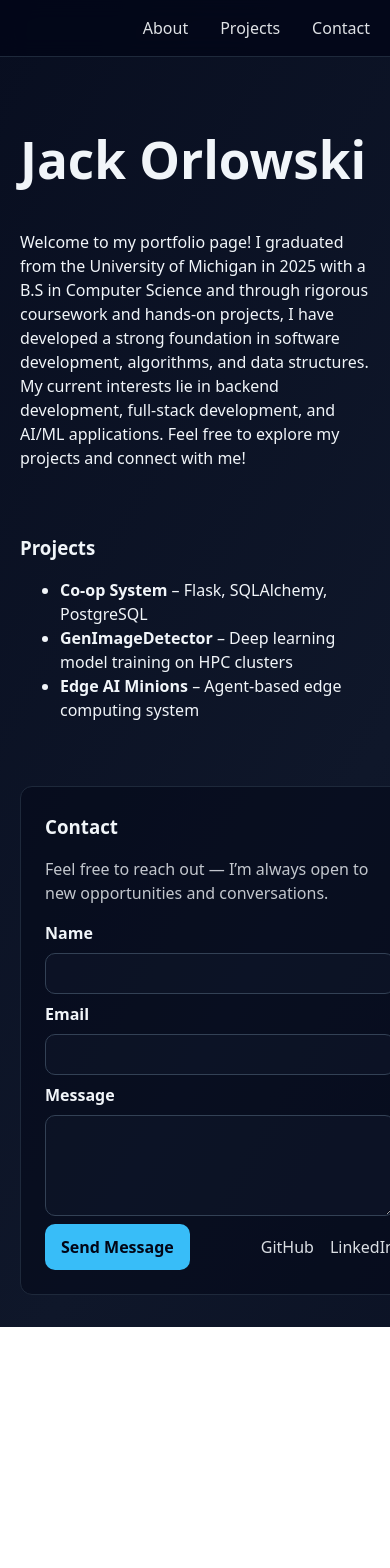
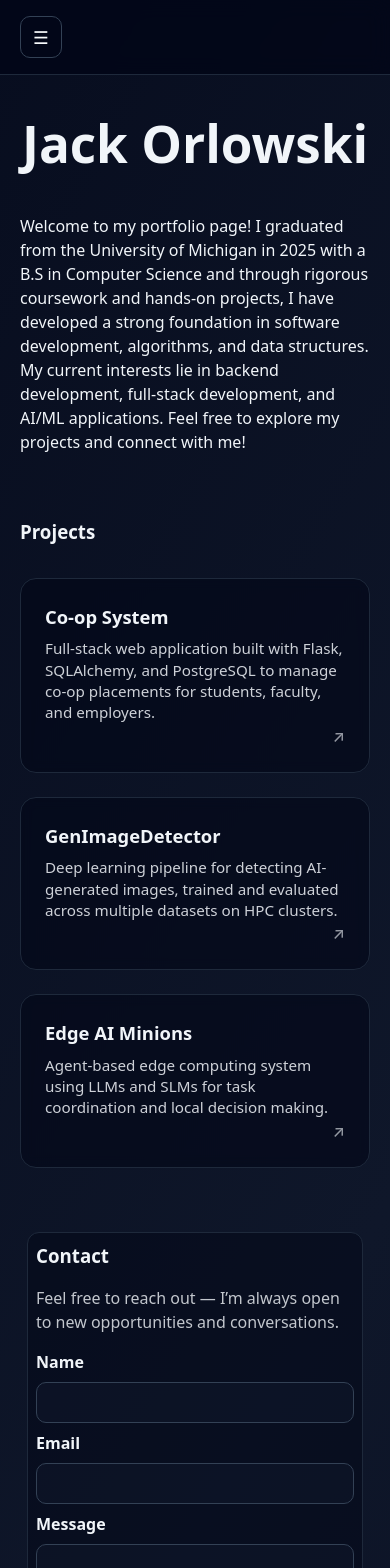
Before and after one commit to o-jack25/Portfolio, a React (Vite) app: page / in a window 390 px wide. Shown: the top 1568 px of the page. Before the commit the page ends 1327 px from the top, so only its background shows below. Built offline with nearby package versions, Linux system fonts and the light colour scheme.

Commit message:
Improved navbar, mobile layout, and project cards

```diff
--- a/src/App.css
+++ b/src/App.css
@@ -12,6 +12,12 @@ body {
   animation: gradientMove 15s ease infinite;
   color: #f1f5f9;
   font-family: system-ui, -apple-system, BlinkMacSystemFont, sans-serif;
+}
+
+h1{
+  text-align: center;
+  margin-top: 0.5rem;
+
 }
 
 @keyframes gradientMove {
@@ -31,17 +37,28 @@ body {
 .navbar {
   position: sticky;
   top: 0;
+  width: 100%;
   z-index: 100;
-  padding: 1rem 3rem;
   border-bottom: 1px solid #1e293b;
   background: rgba(2, 6, 23, 0.8); /* slightly see-through */
   backdrop-filter: blur(10px);
+
+}
+
+.nav-inner{
+  width: 100%;
+  padding: 1rem clamp(1rem, 4vw, 3rem);;
+
+  display: flex;
+  align-items: center;
+  justify-content: space-between;
+  gap: 1rem;
 }
 
 /* Nav links aligned right */
 .nav-list {
   display: flex;
-  justify-content: flex-end;
+
   gap: 2rem;
   list-style: none;
   margin: 0;
@@ -57,6 +74,53 @@ body {
 }
 
 .nav-list a:hover {
+  text-decoration: underline;
+  opacity: 1;
+}
+
+.brand {
+  color: #f8fafc;
+  text-decoration: none;
+  font-weight: 800;
+  letter-spacing: 0.5px;
+  opacity: 0.95;
+}
+
+.desktop-nav {
+  margin-left: auto; /* pushes desktop nav to the right */
+}
+
+/* hamburger button (hidden on desktop) */
+.menu-btn {
+  display: none;
+  background: transparent;
+  border: 1px solid #334155;
+  color: #f8fafc;
+  padding: 0.5rem 0.75rem;
+  border-radius: 10px;
+  font-size: 1.1rem;
+  cursor: pointer;
+}
+
+/* dropdown menu container */
+.mobile-menu {
+  display: none; /* will show on mobile when rendered */
+  border-top: 1px solid #1e293b;
+  background: rgba(2, 6, 23, 0.92);
+  backdrop-filter: blur(10px);
+  padding: 0.75rem 3rem;
+}
+
+.mobile-menu a {
+  display: block;
+  padding: 0.75rem 0;
+  color: #f8fafc;
+  text-decoration: none;
+  font-weight: 600;
+  opacity: 0.95;
+}
+
+.mobile-menu a:hover {
   text-decoration: underline;
   opacity: 1;
 }
@@ -78,9 +142,9 @@ section {
 /* Contact section (if you're using the Formspree form styles I gave earlier) */
 .contact {
   margin: 4rem auto 0 auto;
-  padding: 1.5rem;
+  padding: 0.5rem;
   max-width: 600px;
-  width: 100%;
+  width: calc(100% - 2rem);
   border: 1px solid #1e293b;
   border-radius: 12px;
   background: rgba(2, 6, 23, 0.5);
@@ -164,13 +228,84 @@ section {
 }
 
 @media (max-width: 700px) {
-  .navbar {
+  .nav-inner {
     padding: 1rem 1.25rem;
   }
+
+  .desktop-nav {
+    display: none; /* hide desktop links */
+  }
+
+  .menu-btn {
+    display: inline-flex; /* show hamburger */
+    align-items: center;
+    justify-content: center;
+  }
+
+  .mobile-menu {
+    display: block; /* show dropdown area when it exists (menuOpen) */
+    padding: 0.75rem 1.25rem;
+  }
+
   .container {
     padding: 2rem 1.25rem;
   }
+
   .contact-grid {
     grid-template-columns: 1fr;
   }
 }
+
+
+/* Projects grid */
+.projects-grid {
+  display: grid;
+  grid-template-columns: repeat(auto-fit, minmax(260px, 1fr));
+  gap: 1.5rem;
+  margin-top: 2rem;
+}
+
+/* Project card */
+.project-card {
+  display: block;
+  padding: 1.5rem;
+  border-radius: 16px;
+  border: 1px solid #1e293b;
+  background: rgba(2, 6, 23, 0.55);
+  backdrop-filter: blur(6px);
+  color: #f1f5f9;
+  text-decoration: none;
+  transition: transform 0.2s ease, box-shadow 0.2s ease, border-color 0.2s ease;
+}
+
+.project-card h4 {
+  margin: 0 0 0.5rem 0;
+  font-size: 1.15rem;
+}
+
+.project-card p {
+  margin: 0;
+  color: rgba(241, 245, 249, 0.85);
+  font-size: 0.95rem;
+  line-height: 1.4;
+}
+
+/* Hover / focus */
+.project-card:hover,
+.project-card:focus-visible {
+  transform: translateY(-4px);
+  border-color: #38bdf8;
+  box-shadow: 0 12px 30px rgba(56, 189, 248, 0.15);
+}
+
+.project-card::after {
+  content: "↗";
+  float: right;
+  opacity: 0.6;
+}
+
+@media (hover: none) {
+  .project-card {
+    transition: none;
+  }
+}
--- a/src/App.jsx
+++ b/src/App.jsx
@@ -1,14 +1,42 @@
+import { useState } from "react";
 import "./App.css";
 
 export default function App() {
+  const [menuOpen, setMenuOpen] = useState(false);
+
   return (
     <div className="page">
       <nav className="navbar">
-        <ul className="nav-list">
+        <div className="nav-inner">
+          {/* Optional brand on the left */}
+
+
+          {/* Desktop nav (shows on wider screens) */}
+          <ul className="nav-list desktop-nav">
             <li><a href="#about">About</a></li>
             <li><a href="#projects">Projects</a></li>
             <li><a href="#contact">Contact</a></li>
           </ul>
+
+          {/* Mobile hamburger button (shows on small screens) */}
+          <button
+            className="menu-btn"
+            onClick={() => setMenuOpen((v) => !v)}
+            aria-label="Toggle menu"
+            aria-expanded={menuOpen}
+          >
+            ☰
+          </button>
+        </div>
+
+        {/* Mobile dropdown menu */}
+        {menuOpen && (
+          <div className="mobile-menu">
+            <a href="#about" onClick={() => setMenuOpen(false)}>About</a>
+            <a href="#projects" onClick={() => setMenuOpen(false)}>Projects</a>
+            <a href="#contact" onClick={() => setMenuOpen(false)}>Contact</a>
+          </div>
+        )}
       </nav>
 
       <main className="container">
@@ -27,19 +55,49 @@ export default function App() {
 
         <section id="projects">
   <h3>Projects</h3>
-          <ul>
-            <li>
-              <strong>Co-op System</strong> – Flask, SQLAlchemy, PostgreSQL
-            </li>
-            <li>
-              <strong>GenImageDetector</strong> – Deep learning model training on HPC
-              clusters
-            </li>
-            <li>
-              <strong>Edge AI Minions</strong> – Agent-based edge computing system
-            </li>
-          </ul>
+
+  <div className="projects-grid">
+    <a
+      className="project-card"
+      href="https://github.com/o-jack25/Co-op-System"
+      target="_blank"
+      rel="noreferrer"
+    >
+      <h4>Co-op System</h4>
+      <p>
+        Full-stack web application built with Flask, SQLAlchemy, and PostgreSQL
+        to manage co-op placements for students, faculty, and employers.
+      </p>
+    </a>
+
+    <a
+      className="project-card"
+      href="https://github.com/o-jack25/GenImageDetector"
+      target="_blank"
+      rel="noreferrer"
+    >
+      <h4>GenImageDetector</h4>
+      <p>
+        Deep learning pipeline for detecting AI-generated images, trained and
+        evaluated across multiple datasets on HPC clusters.
+      </p>
+    </a>
+
+    <a
+      className="project-card"
+      href="https://github.com/o-jack25/Edge-AI-Minions"
+      target="_blank"
+      rel="noreferrer"
+    >
+      <h4>Edge AI Minions</h4>
+      <p>
+        Agent-based edge computing system using LLMs and SLMs for task
+        coordination and local decision making.
+      </p>
+    </a>
+  </div>
 </section>
+
 
         <section id="contact" className="contact">
           <h3>Contact</h3>
@@ -55,7 +113,7 @@ export default function App() {
             <div className="contact-grid">
               <label>
                 Name
-                <input type="text" name="name"/>
+                <input type="text" name="name" />
               </label>
 
               <label>
```
Lines whose indentation alone changed are shown as unchanged.
